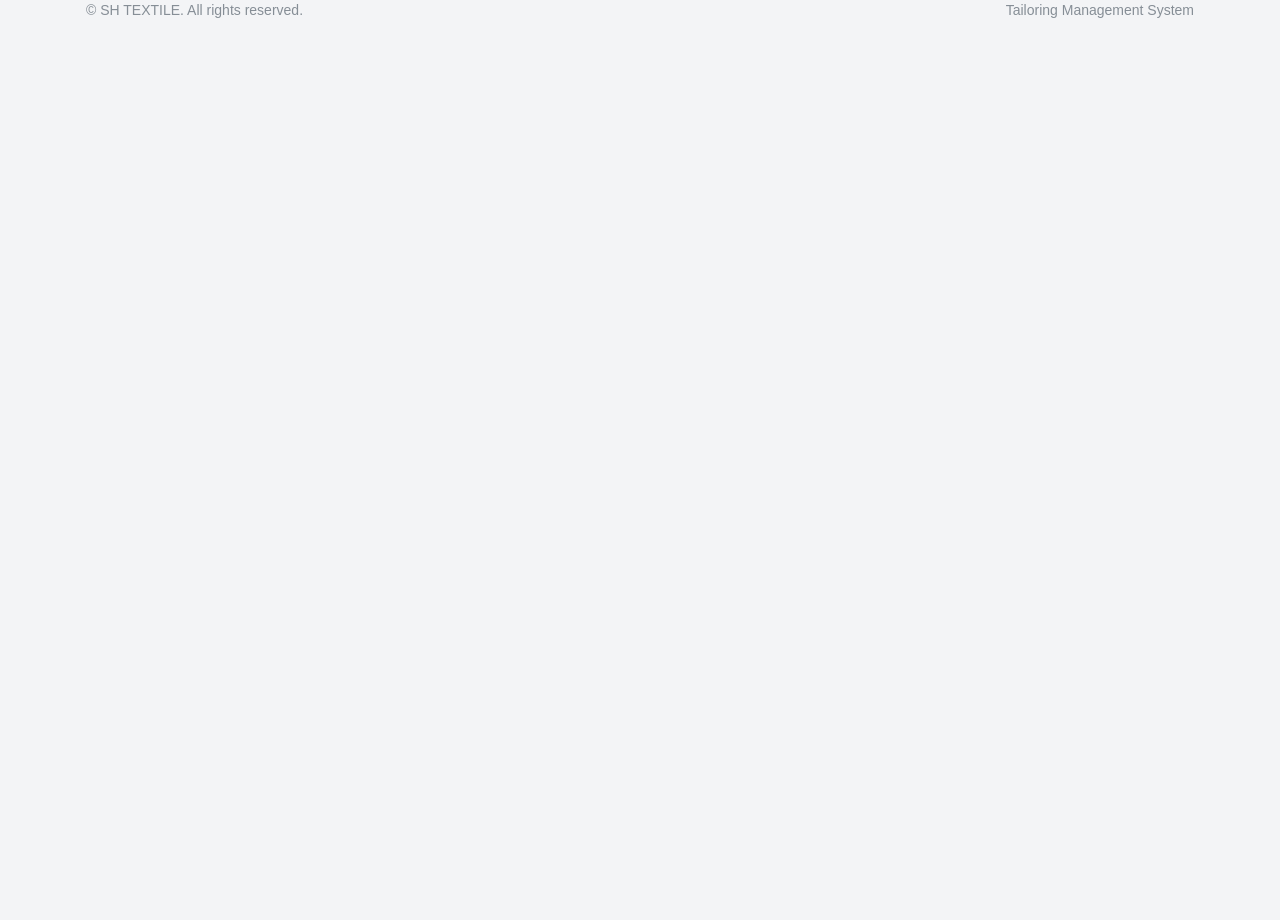
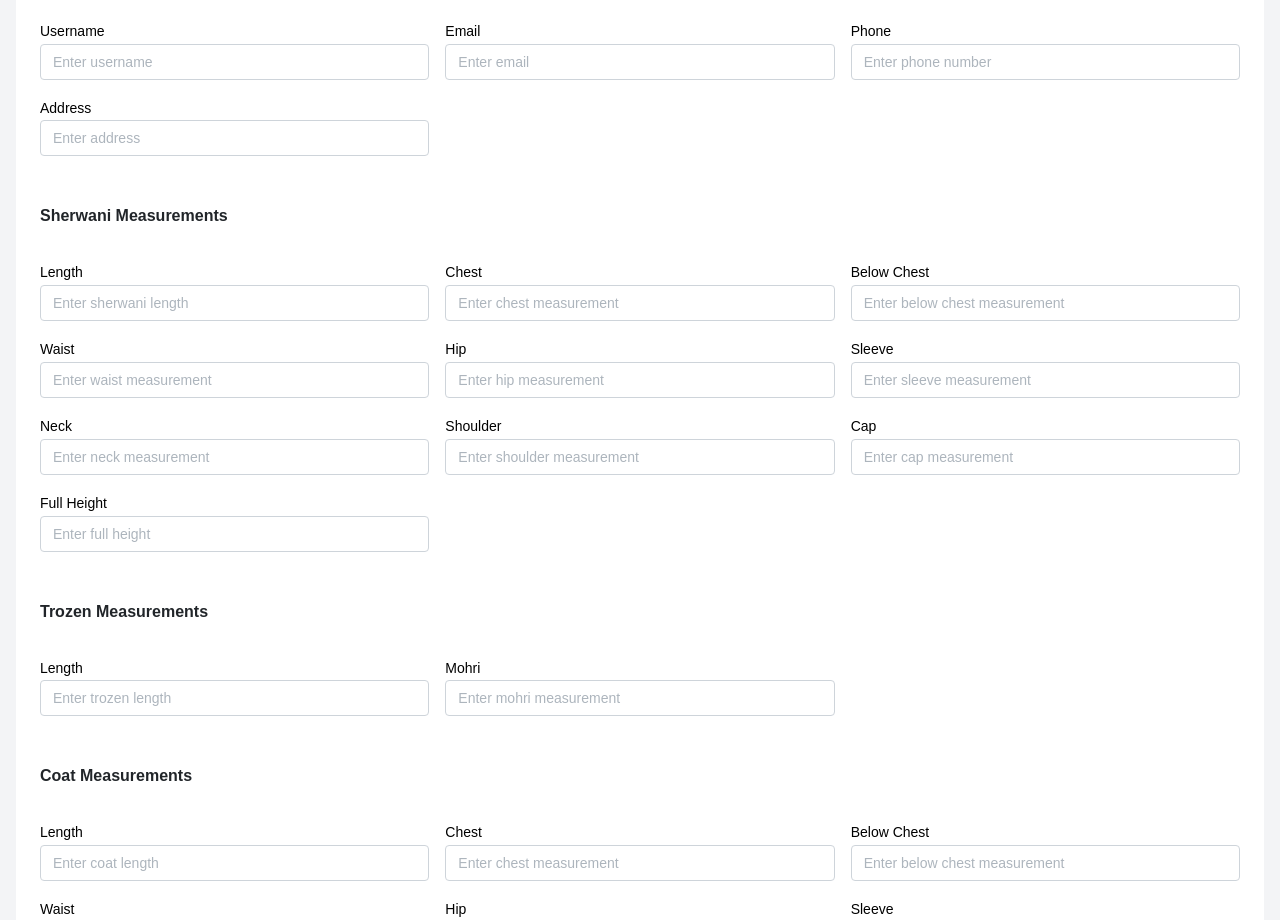
Before and after one commit to Zakiuddin53/sh-textile, a Next.js app: page / in a window 1280 px wide. Shown: the part 160-1080 px from the top of the page. Before the commit the page ends 800 px from the top, so only its background shows below. Built offline with nearby package versions, Linux system fonts and the light colour scheme.

Commit message:
update layout and added user form component

```diff
--- a/src/app/page.tsx
+++ b/src/app/page.tsx
@@ -1,9 +1,5 @@
-import { Welcome } from "@/components/Welcome";
+import ClientMeasurementForm from "@/components/forms/ClientMeasurementForm";
 
 export default function Home() {
-  return (
-    <main>
-      <Welcome />
-    </main>
-  );
+  return <ClientMeasurementForm />;
 }
--- /dev/null
+++ b/src/components/MainLayout/MainLayout.tsx
@@ -0,0 +1,44 @@
+import { Flex, Stack, StackProps, StyleProp, Title } from "@mantine/core";
+import React from "react";
+
+interface MainLayoutProps extends React.PropsWithChildren {
+  title: string;
+}
+
+export function MainLayout({ children, title }: Readonly<MainLayoutProps>) {
+  return (
+    <Stack p="md">
+      <Title order={3} c="black">
+        {title}
+      </Title>
+      {children}
+    </Stack>
+  );
+}
+
+MainLayout.Header = function Header(
+  props: React.PropsWithChildren<{
+    justify?: StyleProp<React.CSSProperties["justifyContent"]>;
+  }>
+) {
+  return (
+    <Flex justify={props.justify ?? "space-between"}>{props.children}</Flex>
+  );
+};
+
+MainLayout.Content = function Content(
+  props: React.PropsWithChildren<{ gap?: StackProps["gap"] }>
+) {
+  return (
+    <Stack
+      style={{
+        borderRadius: ".375rem",
+        backgroundColor: "white",
+        padding: "1.5rem",
+      }}
+      gap={props.gap ?? "md"}
+    >
+      {props.children}
+    </Stack>
+  );
+};
--- /dev/null
+++ b/src/components/forms/ClientMeasurementForm.tsx
@@ -0,0 +1,199 @@
+"use client";
+
+import { Button, Flex, SimpleGrid, TextInput, Title } from "@mantine/core";
+import { MainLayout } from "../MainLayout/MainLayout";
+
+function ClientMeasurementForm() {
+  return (
+    <MainLayout title="Client Measurements">
+      <MainLayout.Content>
+        <Title order={5} c="gray.9" mb="md">
+          Client Details
+        </Title>
+        <SimpleGrid cols={3} mb="xl">
+          <TextInput
+            label="Username"
+            placeholder="Enter username"
+            styles={{ label: { color: "black" } }}
+          />
+          <TextInput
+            label="Email"
+            placeholder="Enter email"
+            type="email"
+            styles={{ label: { color: "black" } }}
+          />
+          <TextInput
+            label="Phone"
+            placeholder="Enter phone number"
+            styles={{ label: { color: "black" } }}
+          />
+          <TextInput
+            label="Address"
+            placeholder="Enter address"
+            styles={{ label: { color: "black" } }}
+          />
+        </SimpleGrid>
+
+        <Title order={5} c="gray.9" mb="md">
+          Sherwani Measurements
+        </Title>
+        <SimpleGrid cols={3} mb="xl">
+          <TextInput
+            label="Length"
+            placeholder="Enter sherwani length"
+            styles={{ label: { color: "black" } }}
+          />
+          <TextInput
+            label="Chest"
+            placeholder="Enter chest measurement"
+            styles={{ label: { color: "black" } }}
+          />
+          <TextInput
+            label="Below Chest"
+            placeholder="Enter below chest measurement"
+            styles={{ label: { color: "black" } }}
+          />
+          <TextInput
+            label="Waist"
+            placeholder="Enter waist measurement"
+            styles={{ label: { color: "black" } }}
+          />
+          <TextInput
+            label="Hip"
+            placeholder="Enter hip measurement"
+            styles={{ label: { color: "black" } }}
+          />
+          <TextInput
+            label="Sleeve"
+            placeholder="Enter sleeve measurement"
+            styles={{ label: { color: "black" } }}
+          />
+          <TextInput
+            label="Neck"
+            placeholder="Enter neck measurement"
+            styles={{ label: { color: "black" } }}
+          />
+          <TextInput
+            label="Shoulder"
+            placeholder="Enter shoulder measurement"
+            styles={{ label: { color: "black" } }}
+          />
+          <TextInput
+            label="Cap"
+            placeholder="Enter cap measurement"
+            styles={{ label: { color: "black" } }}
+          />
+          <TextInput
+            label="Full Height"
+            placeholder="Enter full height"
+            styles={{ label: { color: "black" } }}
+          />
+        </SimpleGrid>
+
+        <Title order={5} c="gray.9" mb="md">
+          Trozen Measurements
+        </Title>
+        <SimpleGrid cols={3} mb="xl">
+          <TextInput
+            label="Length"
+            placeholder="Enter trozen length"
+            styles={{ label: { color: "black" } }}
+          />
+          <TextInput
+            label="Mohri"
+            placeholder="Enter mohri measurement"
+            styles={{ label: { color: "black" } }}
+          />
+        </SimpleGrid>
+
+        <Title order={5} c="gray.9" mb="md">
+          Coat Measurements
+        </Title>
+        <SimpleGrid cols={3} mb="xl">
+          <TextInput
+            label="Length"
+            placeholder="Enter coat length"
+            styles={{ label: { color: "black" } }}
+          />
+          <TextInput
+            label="Chest"
+            placeholder="Enter chest measurement"
+            styles={{ label: { color: "black" } }}
+          />
+          <TextInput
+            label="Below Chest"
+            placeholder="Enter below chest measurement"
+            styles={{ label: { color: "black" } }}
+          />
+          <TextInput
+            label="Waist"
+            placeholder="Enter waist measurement"
+            styles={{ label: { color: "black" } }}
+          />
+          <TextInput
+            label="Hip"
+            placeholder="Enter hip measurement"
+            styles={{ label: { color: "black" } }}
+          />
+          <TextInput
+            label="Sleeve"
+            placeholder="Enter sleeve measurement"
+            styles={{ label: { color: "black" } }}
+          />
+          <TextInput
+            label="Neck"
+            placeholder="Enter neck measurement"
+            styles={{ label: { color: "black" } }}
+          />
+          <TextInput
+            label="Shoulder"
+            placeholder="Enter shoulder measurement"
+            styles={{ label: { color: "black" } }}
+          />
+          <TextInput
+            label="Cap"
+            placeholder="Enter cap measurement"
+            styles={{ label: { color: "black" } }}
+          />
+          <TextInput
+            label="Full Height"
+            placeholder="Enter full height"
+            styles={{ label: { color: "black" } }}
+          />
+        </SimpleGrid>
+
+        <Title order={5} c="gray.9" mb="md">
+          Pant Measurements
+        </Title>
+        <SimpleGrid cols={3} mb="xl">
+          <TextInput
+            label="Length"
+            placeholder="Enter pant length"
+            styles={{ label: { color: "black" } }}
+          />
+          <TextInput
+            label="Waist"
+            placeholder="Enter waist measurement"
+            styles={{ label: { color: "black" } }}
+          />
+          <TextInput
+            label="Thigh"
+            placeholder="Enter thigh measurement"
+            styles={{ label: { color: "black" } }}
+          />
+          <TextInput
+            label="Bottom"
+            placeholder="Enter bottom measurement"
+            styles={{ label: { color: "black" } }}
+          />
+        </SimpleGrid>
+
+        <Flex justify="end">
+          <Button mt="lg">Submit</Button>
+        </Flex>
+      </MainLayout.Content>
+    </MainLayout>
+  );
+}
+
+export default ClientMeasurementForm;
--- a/src/components/layout/Header.tsx
+++ b/src/components/layout/Header.tsx
@@ -10,13 +10,17 @@ export function Header() {
           <Link href="/" className="no-underline">
             <Title order={2} c="blue">
               SH TEXTILE
+
             </Title>
           </Link>
 
           <Group>
+            <Link href="/" className="no-underline">
+              <Button variant="filled">Client Measurement</Button>
+            </Link>
             <Link href="/records" className="no-underline">
-              <Button variant="light" leftSection={<IconDatabase size={20} />}>
-                View Records
+              <Button variant="filled" leftSection={<IconDatabase size={20} />}>
+                Client Records
               </Button>
             </Link>
           </Group>
```
Also changed, not shown: src/interfaces/client.ts (added, +37 -0 lines).
